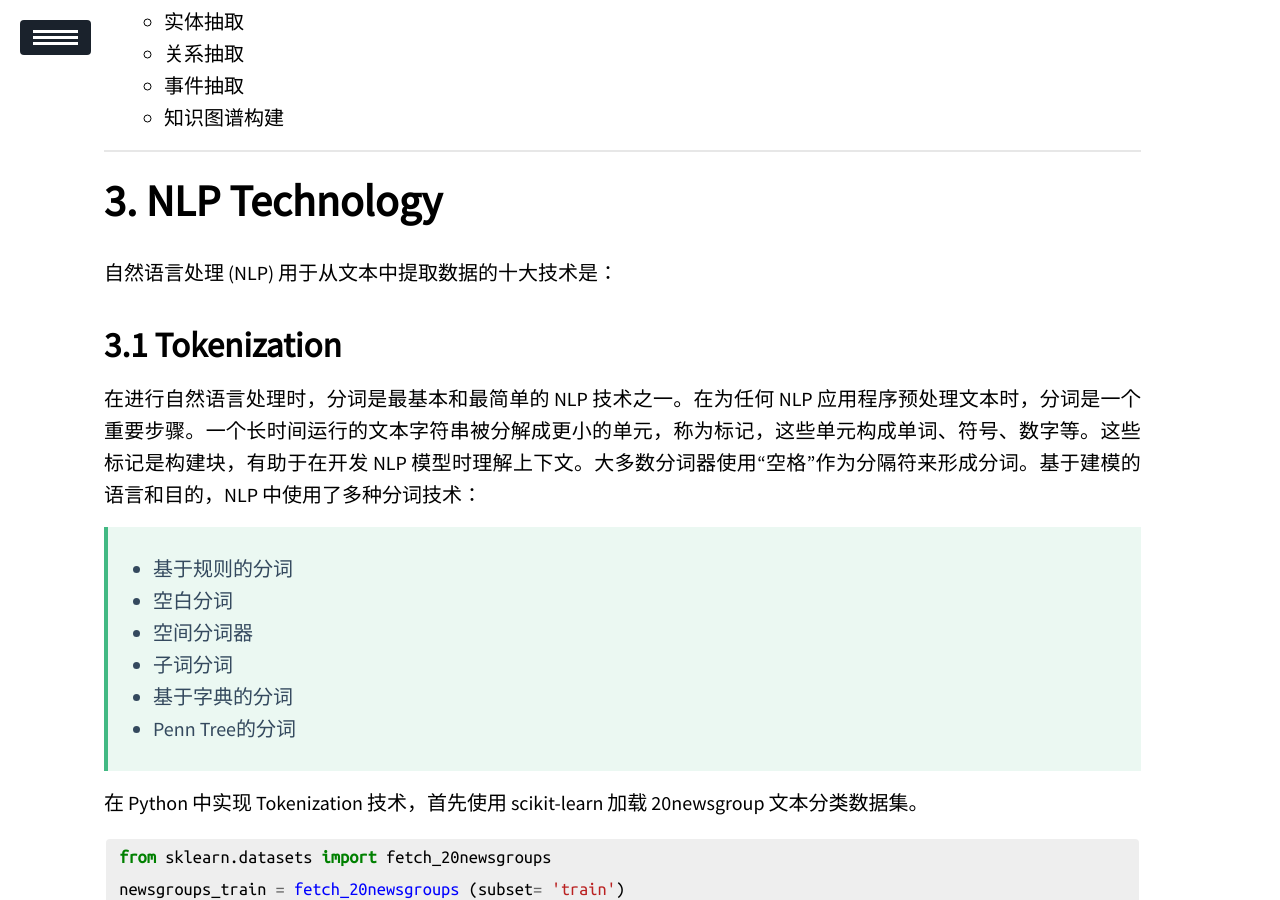
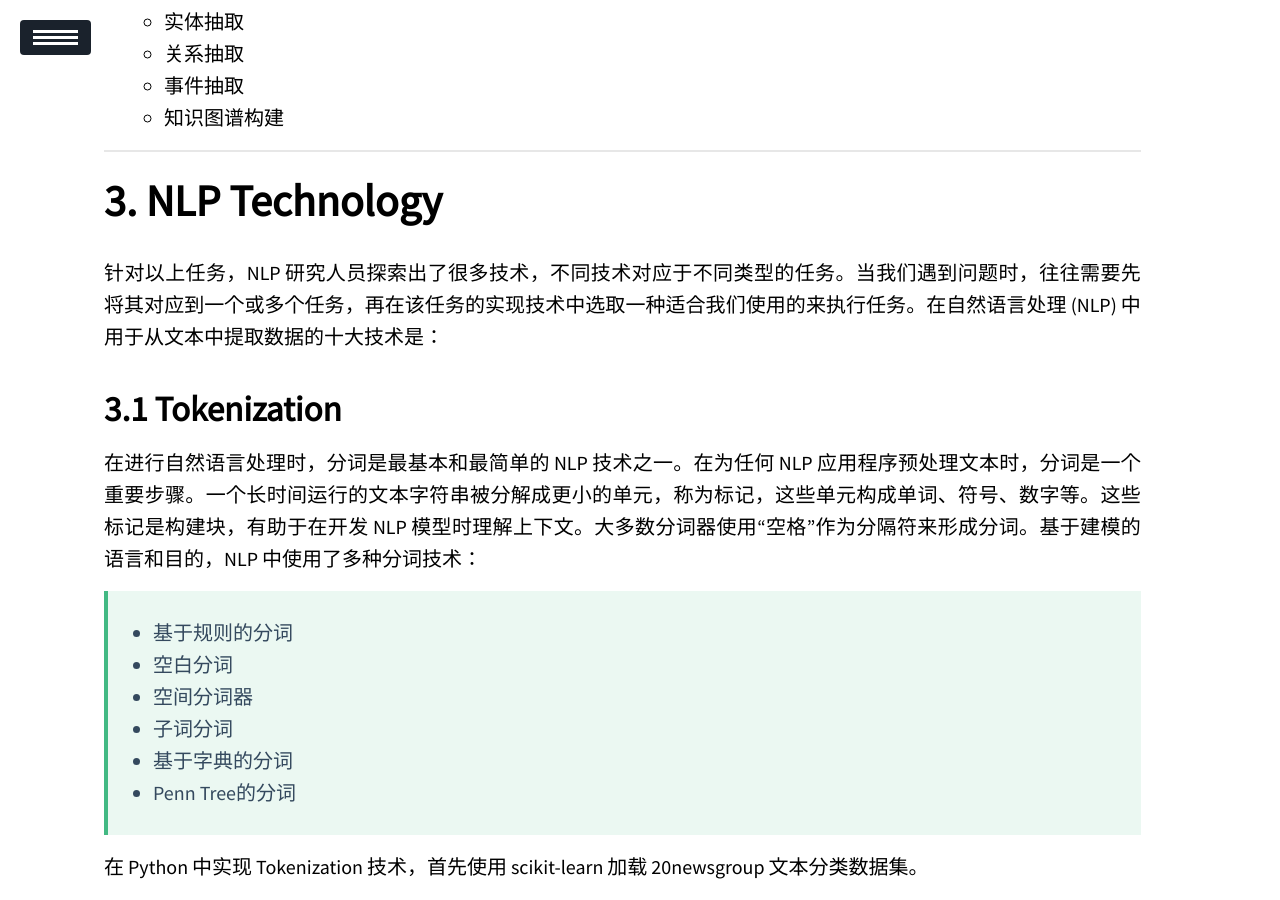
Before and after one commit to ssskz/ssskz.github.io, a Jekyll site: the page built from _posts/2024-5-19-NLP.md, in a window 1280 px wide and 900 px high, scrolled down 3268 px. Built offline with Jekyll 4.4.1, drawn with Linux system fonts in a browser that asks for light colours; our own code applies the rules of GitHub Pages for plain Markdown files; formulas are drawn with MathJax 3; a script that is not in the unit is left out.

Commit message:
1
Signed-off-by: ssskz <12497590+ssskz@user.noreply.gitee.com>

```diff
--- a/_posts/2024-5-19-NLP.md
+++ b/_posts/2024-5-19-NLP.md
@@ -87,7 +87,7 @@ NLP 要处理的问题纷繁复杂，而且每一个问题都要结合相应场
 
 # NLP Technology
 
-自然语言处理 (NLP) 用于从文本中提取数据的十大技术是：
+针对以上任务，NLP 研究人员探索出了很多技术，不同技术对应于不同类型的任务。当我们遇到问题时，往往需要先将其对应到一个或多个任务，再在该任务的实现技术中选取一种适合我们使用的来执行任务。在自然语言处理 (NLP) 中用于从文本中提取数据的十大技术是：
 
 ## Tokenization
 
```
